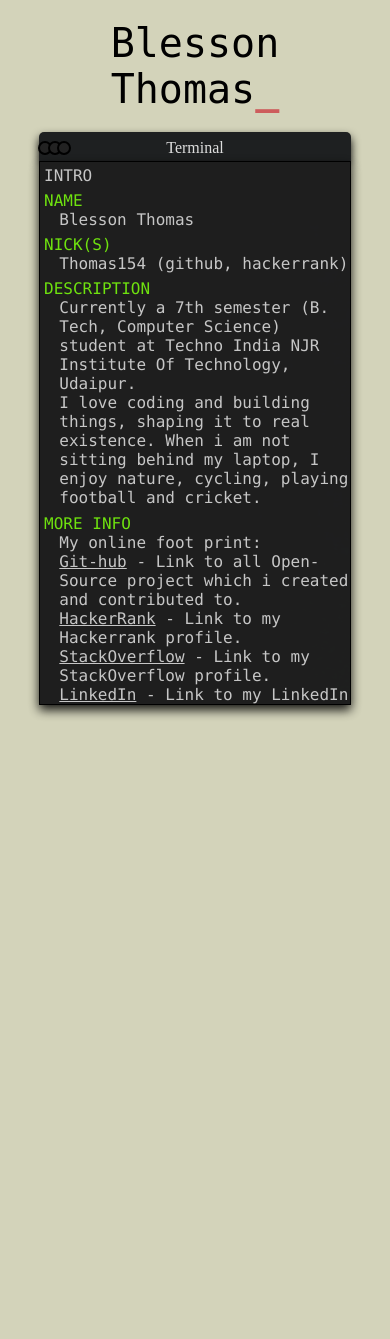
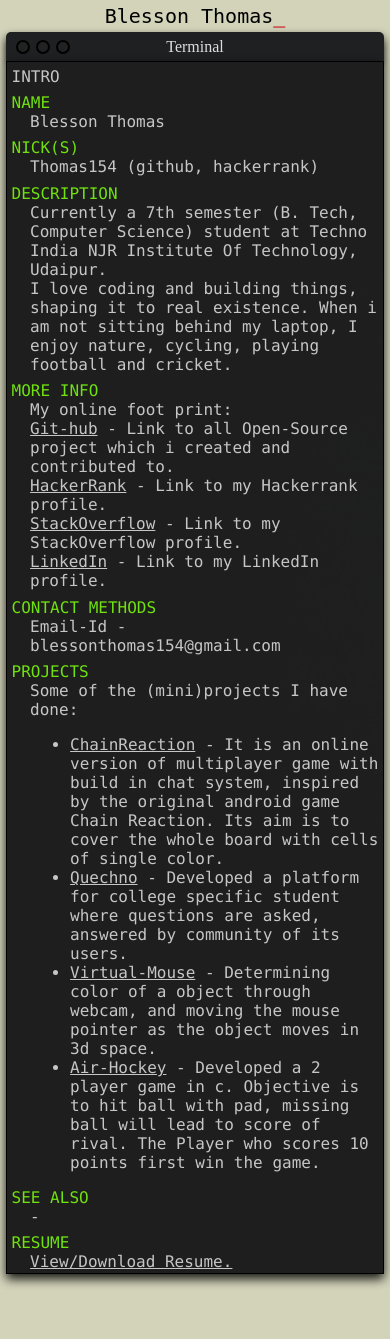
Before and after one commit to thomas154/portfolio, a PHP site: page / in a window 390 px wide. Shown: the top 1339 px of the page. Run offline with PHP 8.4, Linux system fonts and the light colour scheme.

Commit message:
made responsive

```diff
--- a/stylesheets/stylesheet.css
+++ b/stylesheets/stylesheet.css
@@ -62,18 +62,19 @@ div.body_text:last-chid{
 }
 body {
     background-color: #d3d3ba;
+    max-height: 100vh;
 }
 #head {
     font-family: monospace;
     color: black;
     margin: auto;
-    padding: 20px;
-    font-size: 40px;
+    padding: 8px;
+    font-size: 38px;
     text-align: center;
 }
 #bar {
     /* text-align: center; */
-    width: 80%;
+    width: 80vw;
     height: 30px;
     background-color: #1e2021;
     margin: 0 auto;
@@ -88,9 +89,9 @@ body {
     border-radius: 100%;
     width: 10px;
     height: 10px;
-    margin: 0 auto;
-    left: -48%;
-    bottom: -29%;
+    /* margin: 0 auto; */
+    left: 10px;
+    bottom: -8px;
     position:relative;
     border: 2px solid black;
 }
@@ -99,9 +100,9 @@ body {
     border-radius: 100%;
     width: 10px;
     height: 10px;
-    margin: 0 auto;
-    left: -45%;
-    bottom: 17%;
+    /* margin: 0 auto; */
+    left: 30px;
+    bottom: 6px;
     position:relative;
     display: block;
     border: 2px solid black;
@@ -111,9 +112,9 @@ body {
     border-radius: 100%;
     width: 10px;
     height: 10px;
-    margin: 0 auto;
-    left: -42%;
-    bottom: 65%;
+    /* margin: 0 auto; */
+    left: 50px;
+    bottom: 20px;
     position:relative;
     display: block;
     border: 2px solid black;
@@ -149,15 +150,15 @@ body {
 #screen {
     background-color: #222;
     /* width: 100%; */
-    height: 540px;
+    /* height: 100vh; */
     /* border-radius: 0; */
     /* margin: 0 auto; */
     padding: 1px;
-    max-height: 540px;
     overflow-y: scroll;
     opacity: .9;
     border: 1px solid black;
     box-shadow: 0px 5px 10px 0px black;
+    max-height: 80vh;
 }
 .font {
     color: #fff;
@@ -211,83 +212,39 @@ body {
     margin-bottom: 10px;
 }
 
-.social-icons .fa {
-    font-size: 1.8em;
-    transform: rotate(-90deg);
+@media screen and (max-width: 600px) {
+    #screen {
+    background-color: #222;
+    /* width: 100%; */
+    max-height: 88vh;
+    /* border-radius: 0; */
+    /* margin: 0 auto; */
+    padding: 1px;
+    overflow-y: scroll;
+    opacity: .9;
+    border: 1px solid black;
+    box-shadow: 0px 5px 10px 0px black;
+    }
+
+#bar {
+    /* text-align: center; */
+    width: 97vw;
+    height: 30px;
+    background-color: #1e2021;
+    margin: 0 auto;
+    font-family: monospace;
+    padding: auto;
+    float: none;
+    border-radius: 5px 5px 0px 0px;
+    box-shadow: 0px 5px 10px 0px black;
+ }
+
+#head {
+    font-family: monospace;
+    color: black;
+    margin: auto;
+    padding: 1%;
+    font-size: 20px;
+    text-align: center;
 }
-
-.social-icons .fa {
-    width: 30px;
-    height: 30px;
-    line-height: 50px;
-    text-align: center;
-    color: #FFF;
-    color: rgba(255, 255, 255, 0.8);
-    -webkit-transition: all 0.3s ease-in-out;
-    -moz-transition: all 0.3s ease-in-out;
-    -ms-transition: all 0.3s ease-in-out;
-    -o-transition: all 0.3s ease-in-out;
-    transition: all 0.3s ease-in-out;
 }
-
-.social-icons.icon-circle .fa{
-    border-radius: 50%;
-}
-.social-icons.icon-rounded .fa{
-    border-radius:5px;
-}
-
-.social-icons .fa:hover, .social-icons .fa:active {
-    color: #FFF;
-    -webkit-box-shadow: 1px 1px 3px #333;
-    -moz-box-shadow: 1px 1px 3px #333;
-    box-shadow: 1px 1px 3px #333;
-}
-.social-icons.icon-zoom .fa:hover, .social-icons.icon-zoom .fa:active {
-    -webkit-transform: scale(1.1) rotate(-90deg);
-    -moz-transform: scale(1.1) rotate(-90deg);
-    -ms-transform: scale(1.1) rotate(-90deg);
-    -o-transform: scale(1.1) rotate(-90deg);
-    transform: scale(1.7) rotate(-90deg);
-}
-
-.wrapper
-{
-    float: right;
-    padding-right: 50px;
-    transform: rotate(90deg);
-    -ms-transform: rotate(90deg);
-    -moz-transform: rotate(90deg);
-    -webkit-transform: rotate(90deg);
-    z-index: -1;
-    margin-right: 40px;
-}
-.middle {
-
-}
-
-@media screen and (max-width: 1350px) {
-        .social-icons.icon-zoom .fa:hover, .social-icons.icon-zoom .fa:active {
-    -webkit-transform: scale(1.1);
-    -moz-transform: scale(1.1);
-    -ms-transform: scale(1.1);
-    -o-transform: scale(1.1);
-    transform: scale(1.7);
-        }
-        .wrapper
-        {
-    padding-top: 20px;
-    float: right;
-    padding-right: 50px;
-    transform: rotate(0deg);
-    -ms-transform: rotate(0deg);
-    -moz-transform: rotate(0deg);
-    -webkit-transform: rotate(0deg);
-    z-index: -1;
-        }
-
-        .social-icons .fa {
-    font-size: 1.8em;
-    transform: rotate(0deg);
-        }
-}
```
